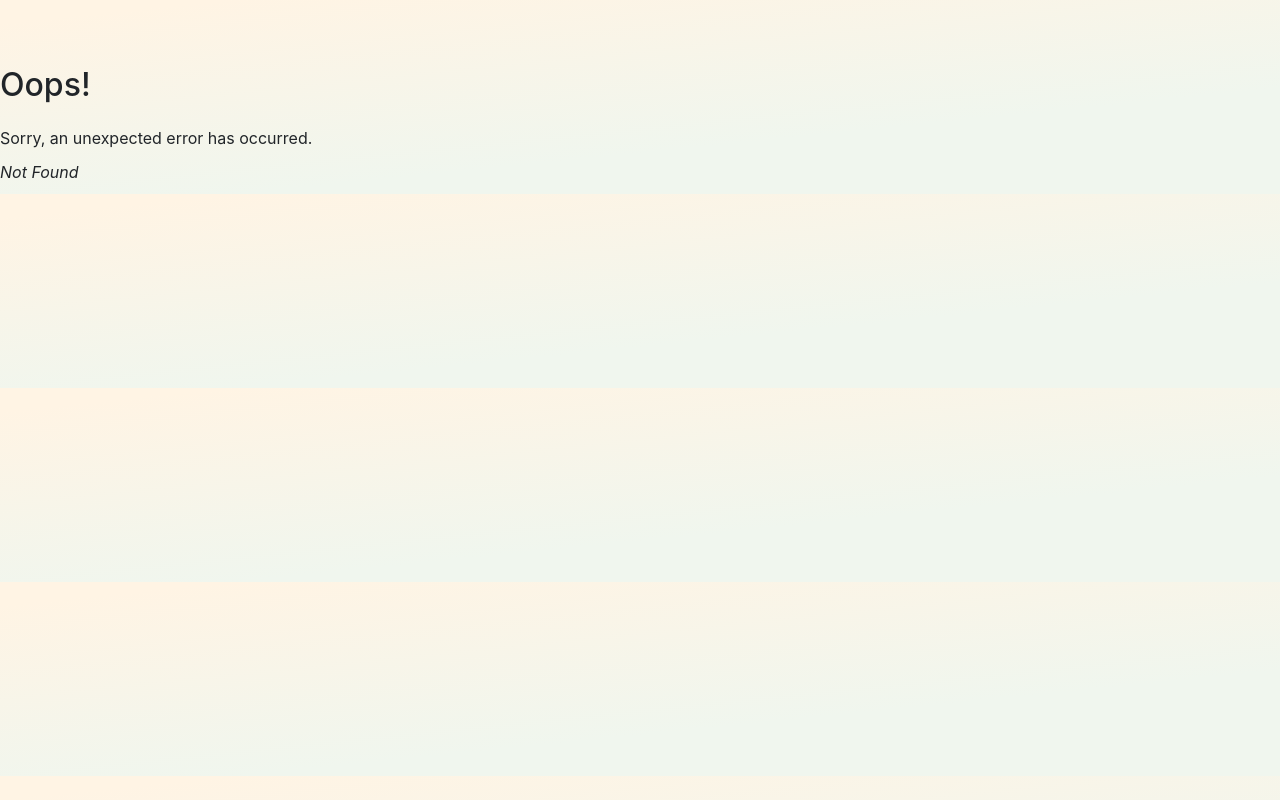
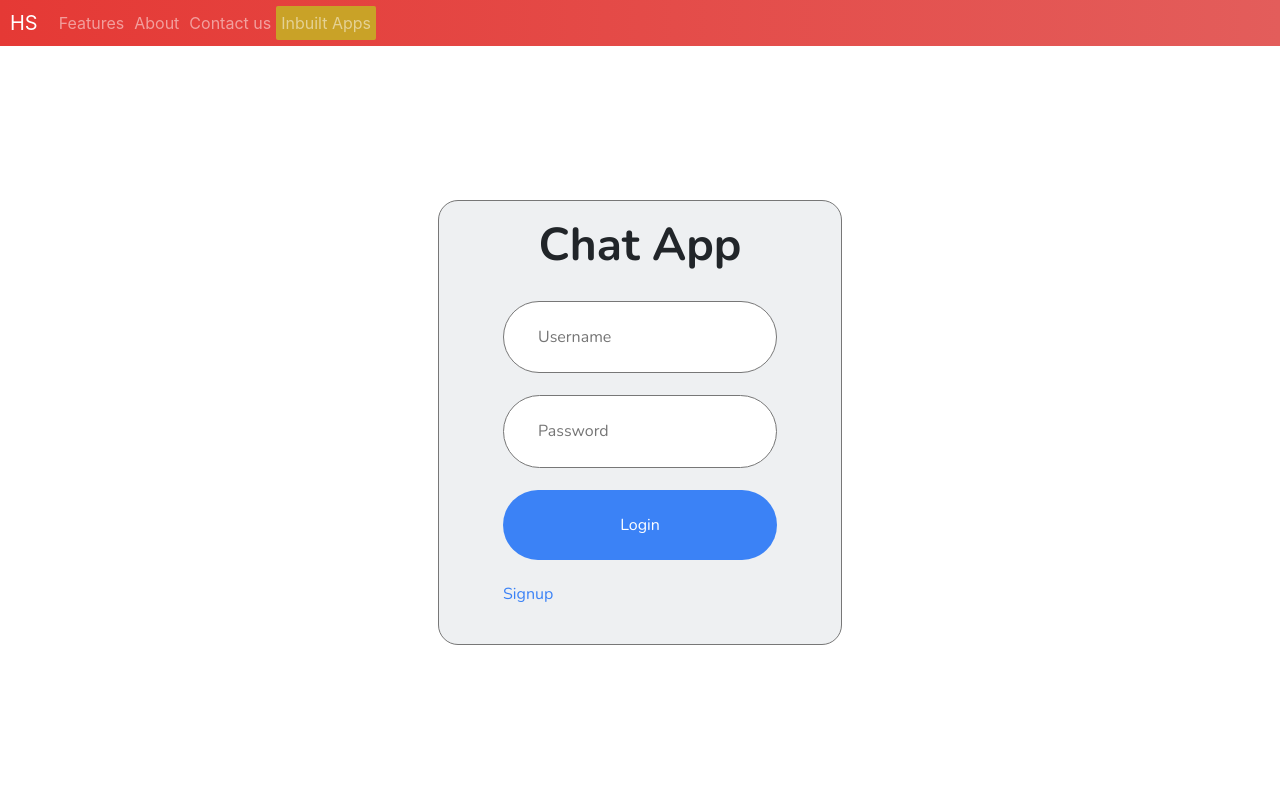
Before and after one commit to HarishB167/hs-app-2, a React (Create React App) app: page /apps/chat-app/login in a window 1280 px wide. Before the commit this address had no page. Built offline with nearby package versions, Linux system fonts and the light colour scheme; some icons are missing; a web font is replaced by a local one.

Commit message:
Chat App : UI created for login and signup page and login functions implemented in login.jsx

```diff
--- a/package.json
+++ b/package.json
@@ -8,6 +8,7 @@
     "@testing-library/user-event": "^13.5.0",
     "axios": "^0.18.1",
     "bootstrap": "^4.6.1",
+    "joi-browser": "13.4",
     "jquery": "^3.7.0",
     "popper.js": "^1.16.1",
     "react": "^18.2.0",
--- /dev/null
+++ b/src/components/chatApp/common/inputFile.css
@@ -0,0 +1,18 @@
+.ca_inputFile_icon {
+  color: var(--sender-blue);
+  display: inline-block;
+  padding: 1.2rem 3.8rem;
+  border: 1px solid var(--border-color);
+  border-radius: 4rem;
+  font-size: 2.5rem;
+  background: var(--bg-color-white-2);
+}
+
+.ca_inputFile {
+  padding: 0.6rem 0.8rem;
+  border-radius: 4rem;
+  border: 1px solid var(--border-color);
+  color: var(--font-color-light);
+  vertical-align: middle;
+  background: white;
+}
--- /dev/null
+++ b/src/components/chatApp/common/inputFile.jsx
@@ -0,0 +1,17 @@
+import "./inputFile.css";
+
+const InputFile = ({ label, uniqueId = "files" }) => {
+  return (
+    <>
+      <label htmlFor={uniqueId} className="ca_inputFile">
+        <span className="ca_inputFile_icon">
+          <i className="fa-solid fa-download"></i>
+        </span>{" "}
+        {label}
+      </label>
+      <input id={uniqueId} style={{ display: "none" }} type="file" />
+    </>
+  );
+};
+
+export default InputFile;
--- /dev/null
+++ b/src/components/chatApp/login.jsx
@@ -0,0 +1,121 @@
+import Joi from "joi-browser";
+import { useState } from "react";
+import { useNavigate } from "react-router-dom";
+import chatService from "../../services/chatService";
+import "./login_signup.css";
+
+const schema = {
+  username: Joi.string().required().label("Username"),
+  password: Joi.string().required().label("Password"),
+};
+
+const Login = () => {
+  const navigate = useNavigate();
+  const [data, setData] = useState({ username: "", password: "" });
+  const [errors, setErrors] = useState({});
+
+  const handleChange = (e) => {
+    setData({ ...data, [e.target.name]: e.target.value });
+
+    const input = e.target;
+    const er = { ...errors };
+    const errorMessage = validateProperty(input);
+    if (errorMessage) er[input.name] = errorMessage;
+    else delete er[input.name];
+
+    setErrors(er);
+  };
+
+  const handleLogin = () => {
+    console.log("Logging in ", data);
+    const v = validate();
+    console.log("v :>> ", v);
+
+    const errors = validate();
+    errors ? setErrors({ ...errors }) : setErrors({});
+
+    if (errors) return;
+    doSubmit();
+  };
+
+  const doSubmit = async () => {
+    try {
+      await chatService.login(data.username, data.password);
+      window.location = "/apps/chat-app";
+    } catch (ex) {
+      if (ex.response && [400, 401].includes(ex.response.status)) {
+        const errors = { ...errors };
+        errors.username = ex.response.data.username;
+        errors.password = ex.response.data.password;
+        if (ex.response.data.detail) errors.username = ex.response.data.detail;
+        setErrors({ ...errors });
+      }
+    }
+  };
+
+  const validate = () => {
+    const result = Joi.validate(data, schema, {
+      abortEarly: false,
+    });
+    if (!result.error) return null;
+
+    const errors = {};
+
+    for (let item of result.error.details) errors[item.path[0]] = item.message;
+
+    return errors;
+  };
+
+  const validateProperty = ({ name, value }) => {
+    const obj = { [name]: value };
+    const sch = { [name]: schema[name] };
+    const { error } = Joi.validate(obj, sch);
+    return error ? error.details[0].message : null;
+  };
+
+  return (
+    <div className="ca_main ca_main--center">
+      <div className="ca_form">
+        <div className="ca_pageTitle">Chat App</div>
+        <input
+          name="username"
+          className="ca_formInput"
+          type="text"
+          placeholder="Username"
+          value={data.username}
+          onChange={handleChange}
+          autoFocus
+        />
+        {errors.username && (
+          <label className="ca_inputErrorLabel">{errors.username}</label>
+        )}
+        <input
+          name="password"
+          className="ca_formInput"
+          type="password"
+          placeholder="Password"
+          value={data.password}
+          onChange={handleChange}
+        />
+        {errors.password && (
+          <label className="ca_inputErrorLabel">{errors.password}</label>
+        )}
+        <button
+          className="ca_formInput ca_button"
+          onClick={handleLogin}
+          disabled={validate()}
+        >
+          Login
+        </button>
+        <a
+          className="ca_link"
+          onClick={() => navigate("/apps/chat-app/signup")}
+        >
+          Signup
+        </a>
+      </div>
+    </div>
+  );
+};
+
+export default Login;
--- /dev/null
+++ b/src/components/chatApp/login_signup.css
@@ -0,0 +1,53 @@
+.ca_main--center {
+  align-items: center;
+  justify-content: center;
+}
+
+.ca_form {
+  display: flex;
+  flex-direction: column;
+  background: var(--bg-color-white-2);
+  padding: 0.9rem 6.4rem 3.8rem;
+  row-gap: 2.2rem;
+  border: 1px solid var(--border-color);
+  border-radius: 2rem;
+}
+
+.ca_pageTitle {
+  align-self: center;
+  font-size: 4.6rem;
+  font-weight: 700;
+}
+
+.ca_formInput {
+  padding: 2.6rem 3.4rem;
+  border-radius: 4rem;
+  outline: none;
+  border: 1px solid var(--border-color);
+}
+
+.ca_inputErrorLabel {
+  color: red;
+}
+
+.ca_button {
+  background: var(--sender-blue);
+  color: white;
+  outline: none;
+  border: none;
+}
+
+.ca_button:enabled:hover {
+  opacity: 75%;
+}
+
+.ca_link {
+  color: var(--sender-blue);
+  cursor: pointer;
+}
+
+@media screen and (max-width: 500px) {
+  .ca_form {
+    padding: 4.9rem 2rem 3.8rem;
+  }
+}
--- a/src/components/chatApp/main.jsx
+++ b/src/components/chatApp/main.jsx
@@ -3,6 +3,9 @@ import Discussion from "./discussion";
 import chatService from "../../services/chatService";
 import Conversation from "./conversation";
 import "./main.css";
+import Login from "./login";
+import SignUp from "./signup";
+import { Outlet, useNavigate } from "react-router-dom";
 
 const Main = () => {
   const [currentUserId, setCurrentUserId] = useState(
@@ -15,6 +18,7 @@ const Main = () => {
     user: {},
     discussions: [],
   });
+  const navigate = useNavigate();
 
   useEffect(() => {
     const doSetData = async () =>
@@ -25,7 +29,10 @@ const Main = () => {
         ),
       });
 
-    doSetData();
+    if (currentUserId) doSetData();
+    else {
+      navigate("login");
+    }
   }, []);
 
   const handleDiscussionItemClick = async (discItem) => {
@@ -56,6 +63,8 @@ const Main = () => {
       )
     );
   };
+
+  if (currentUserId === 0) return <Outlet />;
 
   return (
     <div className="ca_main">
--- /dev/null
+++ b/src/components/chatApp/signup.jsx
@@ -0,0 +1,37 @@
+import { useNavigate } from "react-router-dom";
+import InputFile from "./common/inputFile";
+import "./login_signup.css";
+
+const SignUp = () => {
+  const navigate = useNavigate();
+  return (
+    <div className="ca_main ca_main--center">
+      <div className="ca_form">
+        <div className="ca_pageTitle">Chat App</div>
+        <input
+          className="ca_formInput"
+          type="text"
+          placeholder="Username"
+          autoFocus
+        />
+        <input
+          className="ca_formInput"
+          type="password"
+          placeholder="Password"
+        />
+        <input
+          className="ca_formInput"
+          type="password"
+          placeholder="Confirm password"
+        />
+        <InputFile label="Upload a photo..." />
+        <button className="ca_formInput ca_button">Sign Up</button>
+        <a className="ca_link" onClick={() => navigate("/apps/chat-app/login")}>
+          Login
+        </a>
+      </div>
+    </div>
+  );
+};
+
+export default SignUp;
--- a/src/routing/routes.jsx
+++ b/src/routing/routes.jsx
@@ -11,6 +11,8 @@ import TicTacToe from "../pages/ticTacToe";
 import NoteApp from "../pages/noteApp";
 import WeatherApp from "../pages/weatherApp";
 import ChatApp from "../pages/chatApp";
+import Login from "../components/chatApp/login";
+import SignUp from "../components/chatApp/signup";
 
 const router = createBrowserRouter([
   {
@@ -66,6 +68,10 @@ const router = createBrowserRouter([
           {
             path: "chat-app",
             element: <ChatApp />,
+            children: [
+              { path: "login", element: <Login /> },
+              { path: "signup", element: <SignUp /> },
+            ],
           },
         ],
       },
--- a/src/services/chatService.js
+++ b/src/services/chatService.js
@@ -42,7 +42,7 @@ const getUserDetails = async (id) => {
 
 // TODO : after implementing login and logout
 const getCurrentUserId = () => {
-  return 2;
+  return 0;
 };
 
 const sendMessage = async (message, senderId, receiverId) => {
@@ -57,6 +57,10 @@ const sendMessage = async (message, senderId, receiverId) => {
   await httpService.post(url, msg);
 };
 
+const login = async (username, password) => {
+  return 1;
+};
+
 export default {
   getDiscussionsSummaryForUserId,
   getChatsForUserId,
@@ -65,4 +69,5 @@ export default {
   getCurrentUserId,
   getTimeMarker,
   sendMessage,
+  login,
 };
```
Also changed, not shown: 1 other file (tests, documents, lock files or other folders).
